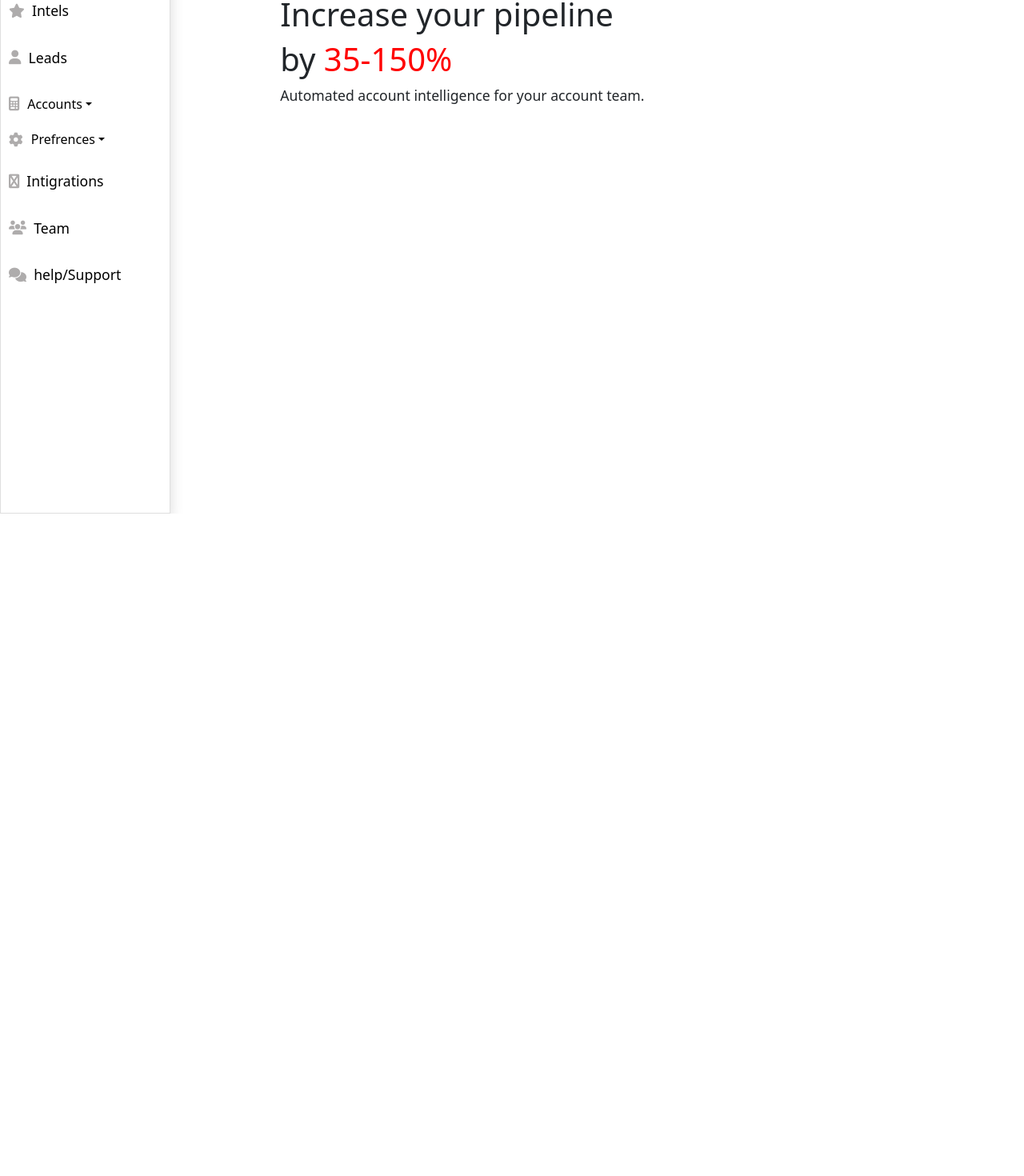
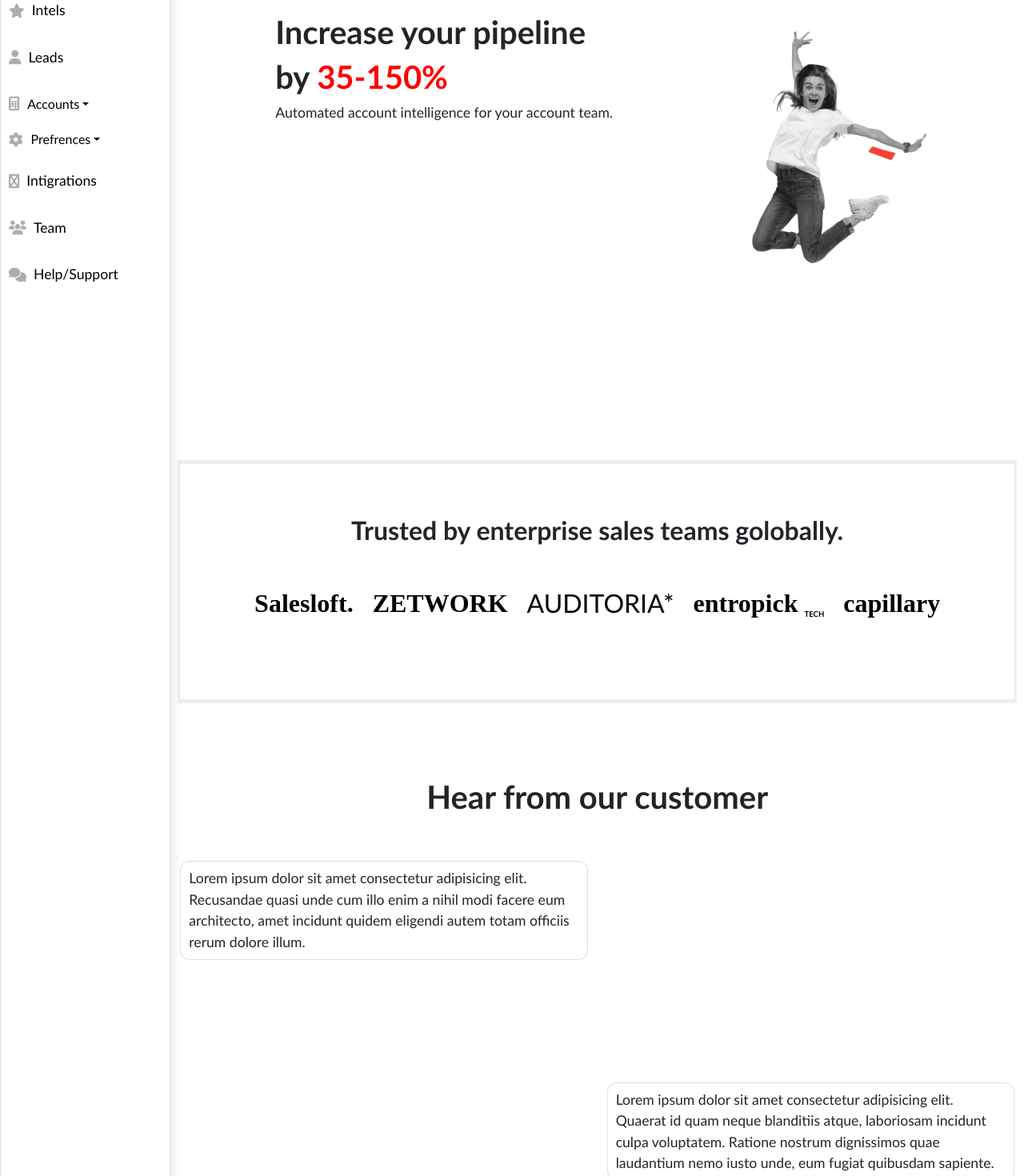
Before and after one commit to mayankkumarsingh97/b2Brain, a React (Create React App) app: page / in a window 1280 px wide. Shown: the part 160-1630 px from the top of the page at 80% size. Before the commit the page ends 802 px from the top, so only its background shows below. Built offline with nearby package versions, Linux system fonts and the light colour scheme.

Commit message:
jumping girl image adjusment, customer rating add and fixed

```diff
--- a/src/App.css
+++ b/src/App.css
@@ -1,136 +1,287 @@
-*{
-  margin: 0;
-  padding:0;
+*,
+*::before,
+*::after {
   box-sizing: border-box;
 }
 
-i{
-    color: rgb(174, 172, 172)!important;
+@media (prefers-reduced-motion: no-preference) {
+  :root {
+    scroll-behavior: smooth;
+  }
 }
-body{
+* {
+    margin: 0;
+    padding: 0;
+    font-family: 'Trebuchet MS', 'Lucida Sans Unicode', 'Lucida Grande', 'Lucida Sans', Arial, sans-serif;
+}
+
+i {
+    color: rgb(174, 172, 172) !important;
+
+}
+
+body {
     /* background-color: rgb(152, 68, 68); */
-    font-size: 1.1rem!important;
+    font-size: 1.1rem !important;
 }
-input::placeholder{
-    color:rgb(109, 106, 106);
+
+input::placeholder {
+    color: rgb(109, 106, 106);
 }
-ul{
-    padding: 0!important;
-    margin: 0;
+
+ul {
+    padding: 0 !important;
+    /* margin: 0!important; */
 }
-li{
+
+li {
     list-style: none;
     /* margin: 0 1.6rem; */
 }
 
-a{
-    padding:10px 0!important;
-    text-decoration: none!important;
+a {
+    padding: 10px 0 !important;
+    text-decoration: none !important;
     color: #000 !important;
 }
-.dashboard{
-    font-weight: 600!important;
+
+.dashboard {
+    font-weight: 600 !important;
     font-size: 1.2rem;
 }
 
-.btn-check:focus+.btn, .btn:focus {
-    box-shadow: none!important;
+.btn-check:focus+.btn,
+.btn:focus {
+    box-shadow: none !important;
 }
 
-.card{
-    margin:0 0 !important;
-    padding: 0 10px!important;
-    background-color: #fff!important;
-    border-radius: 0px!important;
+.card {
+    margin: 0 0 !important;
+    padding: 0 10px !important;
+    background-color: #fff !important;
+    border-radius: 0px !important;
     /* box-shadow: 1px 2px 4px 10px #eee; */
 }
-.sidebar{
-    height: 100vh;
+
+.sidebar {
+    height: 200vh;
     /* background-color: #eee; */
     display: flex;
     flex-direction: column;
     align-items: flex-start;
-    padding:.75rem 0;
+    padding: .75rem 0;
     margin: 0 auto;
 }
 
 /* topbar_input_form_search */
-.searchbar input{
+.searchbar input {
     width: 100%;
     border: none;
-    outline: none!important;
+    outline: none !important;
 
 }
-.searchbar input:focus{
+
+.searchbar input:focus {
     outline: none;
 
 }
 
-.searchbar{
+.searchbar {
     /* display: flex;
     justify-content: flex-start;
     flex-direction: column; */
     width: 100%;
-    padding:0 0;
+    padding: 0 0;
+
 }
 
-.topbar_search{
+ h1{
+    font-weight: 700!important;
+}
+
+.topbar_search {
     /* border-radius: .75rem; */
-    padding:1rem 1rem;
+    padding: 1rem 1rem;
     width: 100%;
 }
 
-.logo{
+.logo {
     display: flex;
     width: 100%;
     max-width: 100%;
     /* padding:0 1rem; */
 }
 
-.header{
+.header {
     display: flex;
     height: 50vh;
     justify-content: center;
     align-items: center;
-    padding:0 0 0 4rem;
+    padding: 0 0 0 4rem;
     font-weight: 400;
     /* font-family:Verdana, Geneva, Tahoma, sans-serif; */
 }
+
+.pipline {
+    top: 5rem;
+
+
+}
+
 @media (max-width:575px) {
-    .header{
-        padding:0 0 0 2.4rem;
+    .header {
+        padding: 0 0 0 2.4rem;
     }
-    .topbar_search{
+
+    .topbar_search {
         /* border-radius: .75rem; */
-        padding:.75rem .65rem;
+        padding: .75rem .65rem;
         width: 100%;
     }
-    input::placeholder{
-        color:rgb(109, 106, 106);
-        font-size:14px;
-        }
-        .searchbar input{
-            width: 98%;
+
+    input::placeholder {
+        color: rgb(109, 106, 106);
+        font-size: 14px;
+    }
+
+    .searchbar input {
+        width: 98%;
 
 
-        }
+    }
 
-        .mapReturn{
-         margin-top:5rem;
-         flex-wrap: wrap;
-        }
+    .mapReturn {
+        margin-top: 5rem;
+        flex-wrap: wrap;
+    }
+
+    .sidebar ul li a {
+        font-size: 1.2rem !important;
+    }
+
+    .pipline {
+        top: 1.9rem;
+
+
+    }
 }
-.header p{
+
+@media (min-width:575px) and (max-width:768px) {
+    .sidebar ul li a {
+
+        font-size: .8rem !important;
+    }
+
+    a {
+        font-size: .8rem !important;
+    }
+
+    .card {
+        padding: 15px !important;
+    }
+
+    input::placeholder {
+        color: rgb(109, 106, 106);
+        font-size: .9rem;
+    }
+}
+
+.header p {
     font-family: Verdana, Geneva, Tahoma, sans-serif;
     font-size: .9rem;
 }
 
-.elements{
+.elements {
     margin-top: 22rem;
 }
-.mapReturn{
+
+.mapReturn {
     display: flex;
     justify-content: space-between;
-    margin:.75rem 0;
+    margin: .75rem 0;
     flex-direction: row;
 }
+
+.Trusted_h1 {
+    cursor: pointer;
+    font-size: 2rem;
+    font-weight: 700 !important;
+}
+
+.Trusted_h1:hover {
+    color: rgb(68, 65, 65);
+}
+
+.Customcard {
+    margin-top:11rem;
+    margin-bottom: 6rem;
+    padding: 3rem 0;
+    border-top: 2px solid #eee;
+    border-bottom: 2px solid #eee;
+    box-shadow: 0 0 0 3px  #eee;
+
+}
+
+@media (min-width:768px) {
+    .Customcard {
+        margin-top: 3rem;
+    }
+}
+
+.smallTech{
+    font-size: .6rem;
+}
+.star{
+    font-size: 1.9rem;
+    font-weight: 800;
+    padding:0;
+    margin: 0;
+}
+
+.Salesloft,
+.ZETWORK,
+.entropick,
+.capilary {
+    font-family: 'Times New Roman', Times, serif;
+    font-size: 2rem;
+    font-weight: 700;
+
+}
+
+
+
+.auditoria {
+    font-size: 2rem !important;
+    font-weight: 200 !important;
+}
+
+
+
+/* Jumping girl  */
+/* Jumping girl  */
+/* Jumping girl  */
+
+.girl_img{
+    max-width: 90%;
+}
+
+.leftcard{
+    height: 50vh;
+    display: flex;
+    justify-content: start;
+    flex-direction: column;
+
+}
+.rightcard{
+    height: 50vh;
+    display: flex;
+    justify-content: end;
+    flex-direction: column;
+}
+
+ .rightcard .card{
+ border-radius: .75rem!important;
+}
+.leftcard .card{
+    border-radius: .75rem!important;
+   }
--- a/src/App.jsx
+++ b/src/App.jsx
@@ -3,6 +3,7 @@ import { useState } from "react";
 import IconButton from '@mui/material/IconButton';
 import FormatAlignLeftIcon from '@mui/icons-material/FormatAlignLeft';
 import ToggleButton from '@mui/material/ToggleButton';
+import girl from "./img/mygirl.png"
 import "./App.css";
 export default function App() {
 
@@ -114,7 +115,7 @@ export default function App() {
                   <i className="fa fa-users" aria-hidden="true"></i> &nbsp;&nbsp; <li><a href="">Team</a></li>
                 </div>
                 <div className="d-flex align-items-center py-3">
-                  <i className="fa fa-comments" aria-hidden="true"></i> &nbsp;&nbsp; <li><a href="">help/Support</a></li>
+                  <i className="fa fa-comments" aria-hidden="true"></i> &nbsp;&nbsp; <li><a href="">Help/Support</a></li>
                 </div>
               </ul>
 
@@ -124,16 +125,30 @@ export default function App() {
 
           {/* ye desktop ka hi */}
           {/* ye desktop ka hi */}
-          <div className="col-md-10">
+          <div className="col-md-10 bg-teal">
             <div className="searchbar d-md-block d-none">
               <input type="search" onChange={search} value={values.name} className="shadow topbar_search" placeholder="search by account name or website" />
             </div>
             <div className="row">
-            <div className="col-md-10 mx-auto mt-5 p-5">
-            <h1>Increase your pipeline</h1>
-                    <h1>by <span style={{ color: "red" }}>35-150%</span></h1>
-                    <p>Automated account intelligence for your account team.</p>
-            </div>
+              <div className="position-relative">
+                {/* <svg xmlns="http://www.w3.org/2000/svg" viewBox="0 0 1440 620"><path fill="#eeee" fill-opacity="1" d="M0,392L80,325C590,330,120,378,480,344C790,290,800,424,1060,540C1170,596,1280,624,6360,308L1440,392L1440,0L1360,0C1280,0,1120,0,960,0C800,0,40,0,480,0C320,0,160,0,80,0L0,0Z"></path></svg> */}
+                <svg xmlns="http://www.w3.org/2000/svg" viewBox="0 0 1440 320"><path fill="#fff" fill-opacity="1" d="M0,256L60,229.3C120,203,240,149,360,128C480,107,600,117,720,149.3C840,181,960,235,1080,234.7C1200,235,1320,181,1380,154.7L1440,128L1440,0L1380,0C1320,0,1200,0,1080,0C960,0,840,0,720,0C600,0,480,0,360,0C240,0,120,0,60,0L0,0Z"></path></svg>
+              </div>
+              <div className="col-md-10 mx-auto mt-5 p-md-5 position-absolute pipline">
+
+                 <div className="row justify-content-between">
+                  <div className="col-md-6 offset-1">
+                  <h1>Increase your pipeline</h1>
+                <h1>by <span style={{ color: "red" }}>35-150%</span></h1>
+                <p>Automated account intelligence for your account team.</p>
+                  </div>
+                  <div className="col-md-5">
+                    <div className="jumping_girl">
+                      <img src={girl} className="girl_img" alt="jumping girl" />
+                    </div>
+                  </div>
+                 </div>
+              </div>
               <div className="col-md-12">
                 <div className="header">
                   <div className="elements">
@@ -162,8 +177,57 @@ export default function App() {
 
             </div>
 
+            <div className="col-md-12">
+              <div className="Customcard">
+                <div className="">
+                  <h1 className="text-center Trusted_h1 my-3">
+                    Trusted by enterprise sales teams golobally.
+                  </h1>
+                </div>
+                <div className="row d-flex justify-content-center my-5 ">
+                  <div className="col-auto"><a href="#Salesloft" className="Salesloft">Salesloft.</a> </div>
+                  <div className="col-auto"><a href="#ZETWORK" className="ZETWORK">ZETWORK</a> </div>
+                  <div className="col-auto"><a href="#auditoria" className="auditoria lead">AUDITORIA* </a> </div>
+                  <div className="col-auto"><a href="#entropick" className="entropick">entropick <sub><small className="smallTech">TECH</small></sub>  </a> </div>
+                  <div className="col-auto"><a href="#capilary" className="capilary">capillary</a> </div>
+
+                </div>
+              </div>
+            </div>
+
+
+            <div className="row justify-content-center mb-5">
+              <div className="col-auto">
+                <h1>Hear from our customer</h1>
+              </div>
+              </div>
+
+            <div className="row my-5">
+
+              <div className="col-md-6">
+                  <div className="leftcard">
+                   <div className="card py-2">
+                   Lorem ipsum dolor sit amet consectetur adipisicing elit. Recusandae quasi unde cum
+                    illo enim a nihil modi facere eum architecto, amet incidunt quidem eligendi autem totam
+                     officiis rerum dolore illum.
+                   </div>
+                  </div>
+              </div>
+              <div className="col-md-6">
+                 <div className="rightcard">
+                      <div className="card py-2">
+                      Lorem ipsum dolor sit amet consectetur adipisicing elit. Quaerat id quam neque
+                  blanditiis atque, laboriosam incidunt culpa voluptatem. Ratione nostrum dignissimos
+                   quae laudantium nemo iusto unde, eum fugiat quibusdam sapiente.
+                      </div>
+                 </div>
+              </div>
+            </div>
+
 
           </div>
+
+
         </div>
 
       </div>
@@ -186,7 +250,7 @@ export default function App() {
             <div className="searchbar">
               <a class="btn" data-bs-toggle="offcanvas" href="#offcanvasExample" role="button" aria-controls="offcanvasExample">
                 <ToggleButton value="right" aria-label="right aligned">
-                  <FormatAlignLeftIcon  />
+                  <FormatAlignLeftIcon />
                 </ToggleButton>
               </a>
             </div>
@@ -221,7 +285,7 @@ export default function App() {
               </div>
               <ul>
                 <div className="d-flex align-items-center my-2">
-                  <i className="fa fa-home" aria-hidden="true"></i> &nbsp;&nbsp; <li><a href="" className="dashboard">Daswwhboard</a></li>
+                  <i className="fa fa-home" aria-hidden="true"></i> &nbsp;&nbsp; <li><a href="" className="dashboard">Dashboard</a></li>
                 </div>
                 <div className="d-flex align-items-center my-2">
                   <i className="fa fa-star" aria-hidden="true"></i> &nbsp;&nbsp; <li><a href="#Intels">Intels</a></li>
```
Also changed, not shown: src/img/mygirl.png (added).
